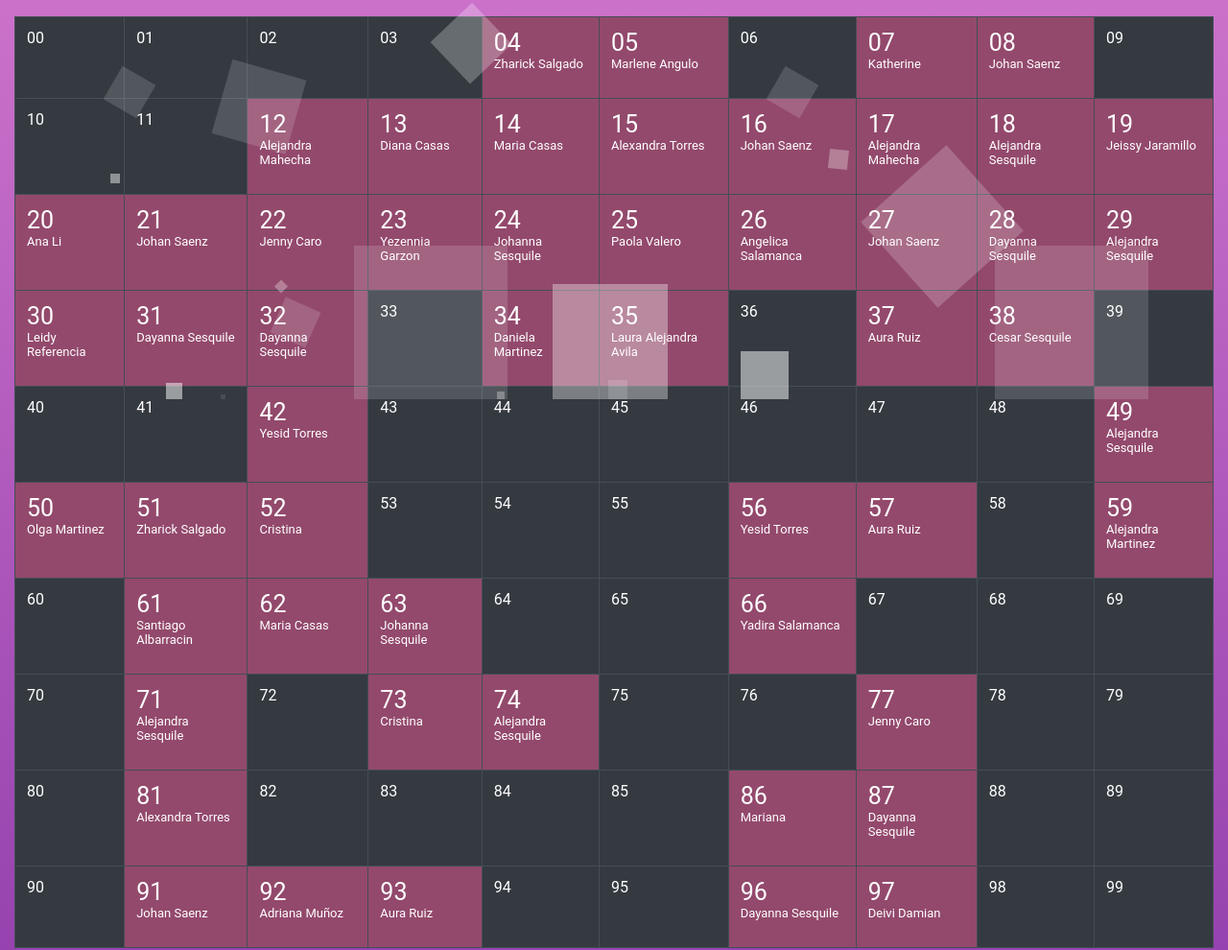
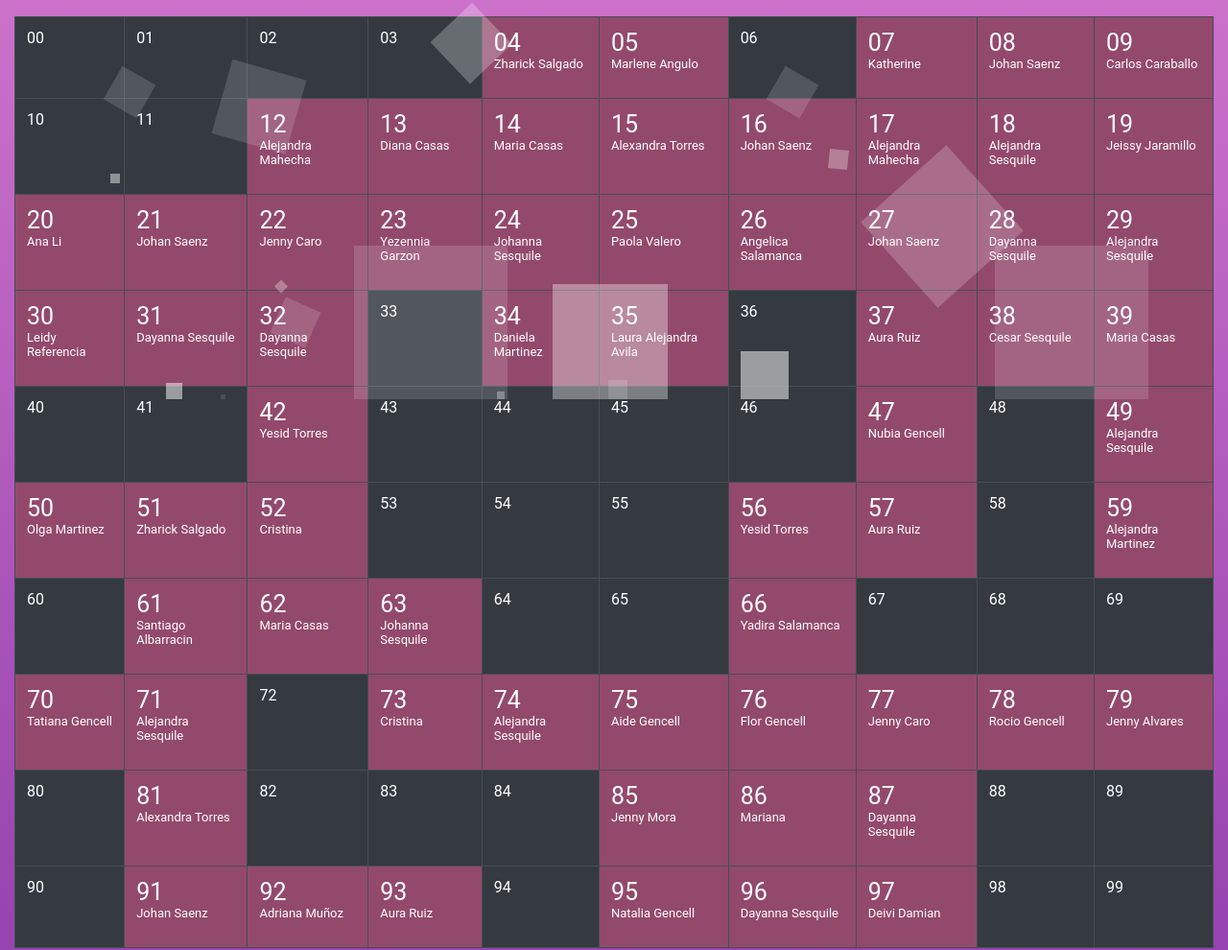
Before and after one commit to jfsaenzr/RifaJade, a plain HTML site: page index.html in a window 1280 px wide. Shown: the part 464-1454 px from the top of the page at 96% size. Drawn offline with Linux system fonts and the light colour scheme.

Commit message:
Add files via upload

```diff
--- a/index.html
+++ b/index.html
@@ -39,7 +39,7 @@
                                 <td>06<p class="texto"></p></td>
                                 <td class="vendida">07<p class="texto">Katherine</p></td>
                                 <td class="vendida">08<p class="texto">Johan Saenz</p></td>
-                                <td>09<p class="texto"></p></td>
+                                <td class="vendida">09<p class="texto">Carlos Caraballo</p></td>
 
                             </tr>
                             <tr>
@@ -76,7 +76,7 @@
                                 <td>36<p class="texto"></p></td>
                                 <td class="vendida">37<p class="texto">Aura Ruiz</p></td>
                                 <td class="vendida">38<p class="texto">Cesar Sesquile</p></td>
-                                <td>39<p class="texto"></p></td>
+                                <td class="vendida">39<p class="texto">Maria Casas</p></td>
                             </tr>
                             <tr>
                                 <td>40<p class="texto"></p></td>
@@ -86,7 +86,7 @@
                                 <td>44<p class="texto"></p></td>
                                 <td>45<p class="texto"></p></td>
                                 <td>46<p class="texto"></p></td>
-                                <td>47<p class="texto"></p></td>
+                                <td class="vendida">47<p class="texto">Nubia Gencell</p></td>
                                 <td>48<p class="texto"></p></td>
                                 <td class="vendida">49<p class="texto">Alejandra Sesquile</p></td>
                             </tr>
@@ -115,16 +115,16 @@
                                 <td>69<p class="texto"></p></td>
                             </tr>
                             <tr>
-                                <td>70<p class="texto"></p></td>
+                                <td class="vendida">70<p class="texto">Tatiana Gencell</p></td>
                                 <td class="vendida">71<p class="texto">Alejandra Sesquile</p></td>
                                 <td>72<p class="texto"></p></td>
                                 <td class="vendida">73<p class="texto">Cristina</p></td>
                                 <td class="vendida">74<p class="texto">Alejandra Sesquile</p></td>
-                                <td>75<p class="texto"></p></td>
-                                <td>76<p class="texto"></p></td>
+                                <td class="vendida">75<p class="texto">Aide Gencell</p></td>
+                                <td class="vendida">76<p class="texto">Flor Gencell</p></td>
                                 <td class="vendida">77<p class="texto">Jenny Caro</p></td>
-                                <td>78<p class="texto"></p></td>
-                                <td>79<p class="texto"></p></td>
+                                <td class="vendida">78<p class="texto">Rocio Gencell</p></td>
+                                <td class="vendida">79<p class="texto">Jenny Alvares</p></td>
                             </tr>
                             <tr>
                                 <td>80<p class="texto"></p></td>
@@ -132,7 +132,7 @@
                                 <td>82<p class="texto"></p></td>
                                 <td>83<p class="texto"></p></td>
                                 <td>84<p class="texto"></p></td>
-                                <td>85<p class="texto"></p></td>
+                                <td class="vendida">85<p class="texto">Jenny Mora</p></td>
                                 <td class="vendida">86<p class="texto">Mariana</p></td>
                                 <td class="vendida">87<p class="texto">Dayanna Sesquile</p></td>
                                 <td>88<p class="texto"></p></td>
@@ -144,7 +144,7 @@
                                 <td class="vendida">92<p class="texto">Adriana Muñoz</p></td>
                                 <td class="vendida">93<p class="texto">Aura Ruiz</p></td>
                                 <td>94<p class="texto"></p></td>
-                                <td>95<p class="texto"></p></td>
+                                <td class="vendida">95<p class="texto">Natalia Gencell</p></td>
                                 <td class="vendida">96<p class="texto">Dayanna Sesquile</p></td>
                                 <td class="vendida">97<p class="texto">Deivi Damian </p></td>
                                 <td>98<p class="texto"></p></td>
```
